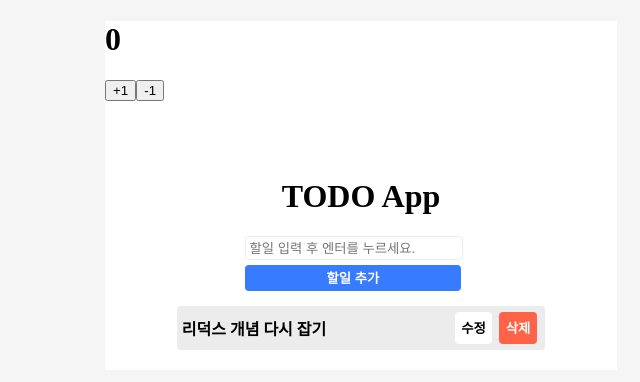
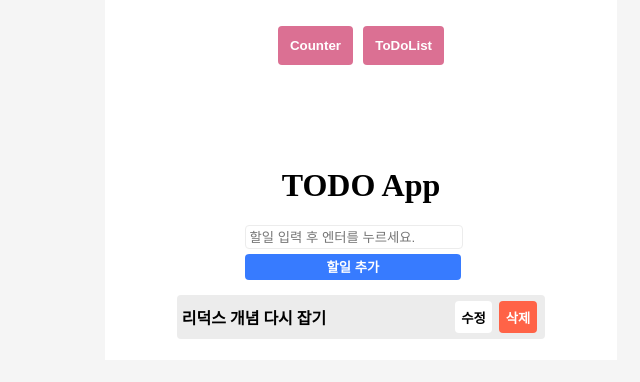
Before and after one commit to jjanggu1/study-ts-redux-todo, a React (Create React App) app: page / in a window 1280 px wide. Shown: the top 382 px of the page, without its empty margins (279-919 px from the left). Built offline with nearby package versions, Linux system fonts and the light colour scheme.

Commit message:
selectScreen전역 상태 추가(Counter와 ToDoList둘중 하나만 메인화면에 출력)

```diff
--- a/src/App.css
+++ b/src/App.css
@@ -4,3 +4,17 @@
     margin: 0 auto;
     background-color: white;
 }
+
+header {
+    text-align: center;
+}
+header button {
+    margin: 5% 1%;
+    padding: 12px;
+    border: none;
+    border-radius: 4px;
+    background-color: palevioletred;
+    color: white;
+    font-weight: bold;
+    cursor: pointer;
+}
--- a/src/App.tsx
+++ b/src/App.tsx
@@ -1,15 +1,51 @@
-import './App.css';
-import Header from './components/Header/Header';
-import Main from './components/Main/Main';
-import CounterContainer from './containers/CounterContainer';
-import TodosContainer from './containers/TodosContainer';
+import { useDispatch, useSelector } from "react-redux";
+import "./App.css";
+import Header from "./components/Header/Header";
+// import Main from "./components/Main/Main";
+import CounterContainer from "./containers/CounterContainer";
+import TodosContainer from "./containers/TodosContainer";
+import { RootState } from "modules";
+import { selectCounter, selectTodo } from "modules/selectScreen";
 
 function App() {
+  const { select } = useSelector((state: RootState) => ({
+    select: state.selectScreen.selectScreenType,
+  }));
+
+  const dispatch = useDispatch();
+
+  const onSelctCounter = (select: string) => dispatch(selectCounter(select));
+  const onSelctTodo = (select: string) => dispatch(selectTodo(select));
+
   return (
     <div className="App">
-      <CounterContainer />
-      <Header />
-      <TodosContainer />
+      <header>
+        <button
+          onClick={() => {
+            onSelctCounter("counter");
+            console.log(select);
+          }}
+        >
+          Counter
+        </button>
+        <button
+          onClick={() => {
+            onSelctTodo("todo");
+            console.log(select);
+          }}
+        >
+          ToDoList
+        </button>
+      </header>
+      {select === "counter" ? (
+        <CounterContainer />
+      ) : (
+        <>
+          <Header />
+          <TodosContainer />
+        </>
+      )}
+
       {/* <Main /> */}
     </div>
   );
--- /dev/null
+++ b/src/components/Counter.css
@@ -0,0 +1,26 @@
+main {
+    width: 100%;
+    display: flex;
+    flex-direction: column;
+    align-items: center;
+    padding-bottom: 5%;
+}
+main h1 {
+    font-size: xxx-large;
+}
+.Change_btns {
+    width: 100%;
+    display: flex;
+    justify-content: center;
+    align-items: center;
+}
+main button {
+    padding: 12px;
+    margin: 0 2%;
+    border: none;
+    border-radius: 4px;
+    cursor: pointer;
+    background-color: orangered;
+    color: white;
+    font-weight: bold;
+}
--- a/src/components/Counter.tsx
+++ b/src/components/Counter.tsx
@@ -1,15 +1,16 @@
 import React from 'react';
+import './Counter.css';
 import { CounterProps } from 'model/Counter';
 
 const Counter: React.FC<CounterProps> = ({ number, increase, decrease }) => {
     return (
-        <div>
+        <main>
             <h1>{number}</h1>
-            <div>
+            <div className='Change_btns'>
                 <button onClick={increase}>+1</button>
                 <button onClick={decrease}>-1</button>
             </div>
-        </div>
+        </main>
     );
 };
 export default Counter;
--- a/src/modules/index.tsx
+++ b/src/modules/index.ts
@@ -1,11 +1,13 @@
 import { combineReducers } from "redux";
 import counter from './counter';
 import todos from './todos';
+import selectScreen from './selectScreen';
 
 
 const rootReducer = combineReducers({
     counter,
     todos,
+    selectScreen,
 });
 
 export default rootReducer;
--- /dev/null
+++ b/src/modules/selectScreen.ts
@@ -0,0 +1,45 @@
+// Type
+type SelectCounterAction = {
+    type: typeof SELECT_COUNTER,
+    select: string;
+}
+type SelectTodoAction = {
+    type: typeof SELECT_TODO,
+    select: string;
+}
+type ActionType = SelectCounterAction | SelectTodoAction;
+
+type initialStateType = {
+    selectScreenType: string;
+}
+
+// 액션 타입 정의
+const SELECT_COUNTER = 'selectScreen/SELECT_COUNTER';
+const SELECT_TODO = 'selectScreen/SELECT_TODO';
+
+// 액션 생성 함수
+export const selectCounter = (select: string): SelectCounterAction => ({
+    type: SELECT_COUNTER,
+    select
+});
+export const selectTodo = (select: string): SelectTodoAction => ({
+    type: SELECT_TODO,
+    select
+});
+
+const initialState: initialStateType = {
+    selectScreenType: 'todo'
+};
+
+function selectScreen(select: initialStateType = initialState, action: ActionType) {
+    switch(action.type) {
+        case SELECT_COUNTER:
+            return {selectScreenType: action.select};
+        case SELECT_TODO:
+            return {selectScreenType: action.select};
+        default:
+            return select;
+    }
+}
+
+export default selectScreen;
--- a/src/modules/todos.tsx
+++ b/src/modules/todos.ts
@@ -1,6 +1,6 @@
 // Ducks 패턴으로 작성
 
-type ChangeInputction = {
+type ChangeInputAction = {
     type: typeof CHANGE_INPUT,
     input: string;
 }
@@ -40,7 +40,7 @@ type IsDoneAction = {
     type: typeof ISDONE,
     id: number
 }
-type ActionType = ChangeInputction | UpdateInputAction | AddAction | StartUpdateAction | CompleteUpdateAction | RemoveAction | IsDoneAction;
+type ActionType = ChangeInputAction | UpdateInputAction | AddAction | StartUpdateAction | CompleteUpdateAction | RemoveAction | IsDoneAction;
 
 type initialStateType = {
     input: string,
@@ -62,7 +62,7 @@ const REMOVE = 'todos/REMOVE';
 const ISDONE = 'todos/ISDONE';
 
 // 액션 생성 함수
-export const changeInput = (input: string): ChangeInputction => ({
+export const changeInput = (input: string): ChangeInputAction => ({
     type: CHANGE_INPUT,
     input
 });
```
Also changed, not shown: src/modules/counter.ts (renamed from src/modules/counter.tsx).
